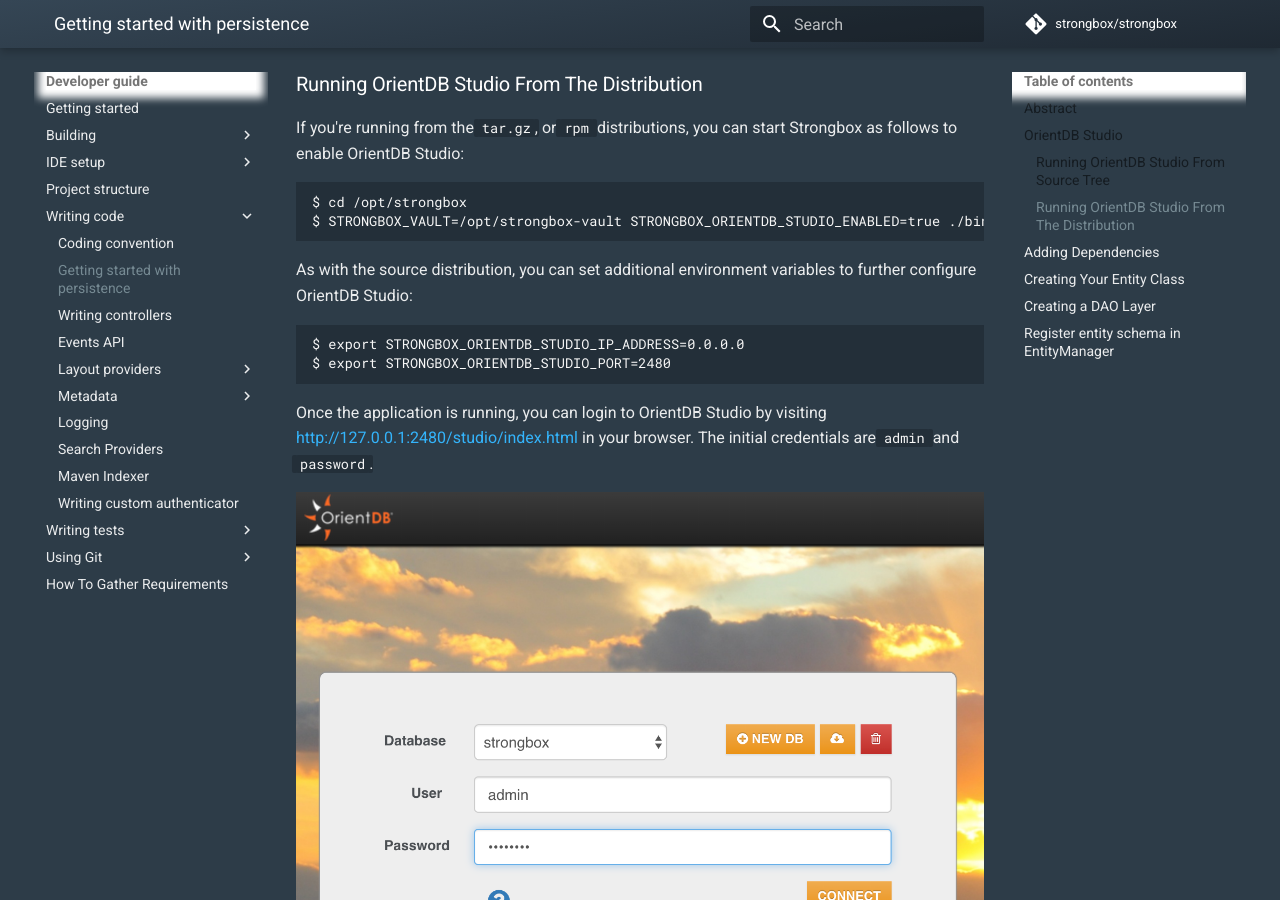
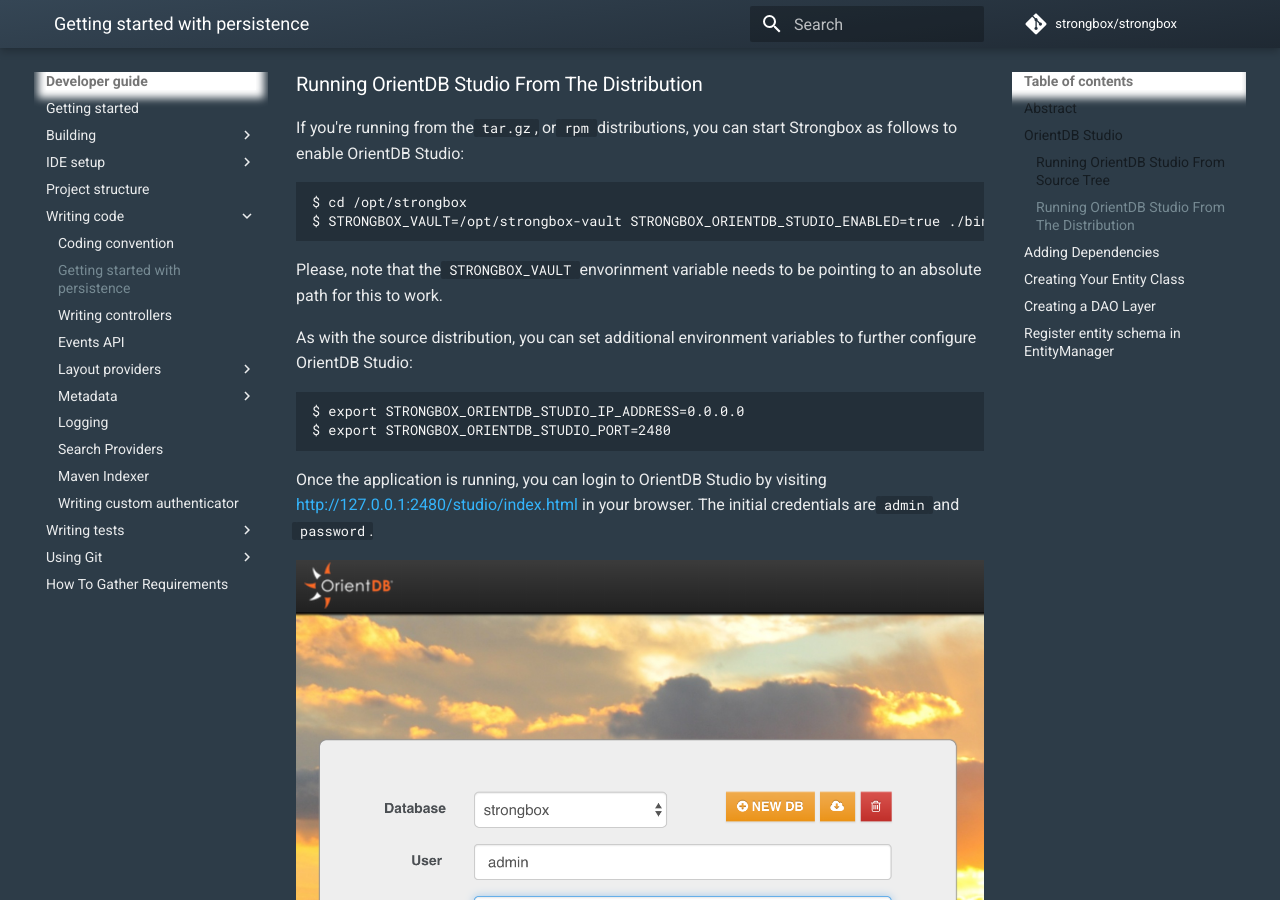
Before and after one commit to strongbox/strongbox-docs, an MkDocs documentation site: the page built from docs/developer-guide/getting-started-with-persistence.md, in a window 1280 px wide and 900 px high, scrolled down 932 px. Built offline with MkDocs 1.6.1 and Material for MkDocs 9.7.7, drawn with Linux system fonts in a browser that asks for light colours; comment, search, counter and statistics services are not loaded.

Commit message:
Update getting-started-with-persistence.md

````diff
--- a/docs/developer-guide/getting-started-with-persistence.md
+++ b/docs/developer-guide/getting-started-with-persistence.md
@@ -37,6 +37,8 @@
 $ cd /opt/strongbox
 $ STRONGBOX_VAULT=/opt/strongbox-vault STRONGBOX_ORIENTDB_STUDIO_ENABLED=true ./bin/strongbox console
 ```
+
+Please, note that the `STRONGBOX_VAULT` envorinment variable needs to be pointing to an absolute path for this to work.
 
 As with the source distribution, you can set additional environment variables to further configure OrientDB Studio:
 
````
